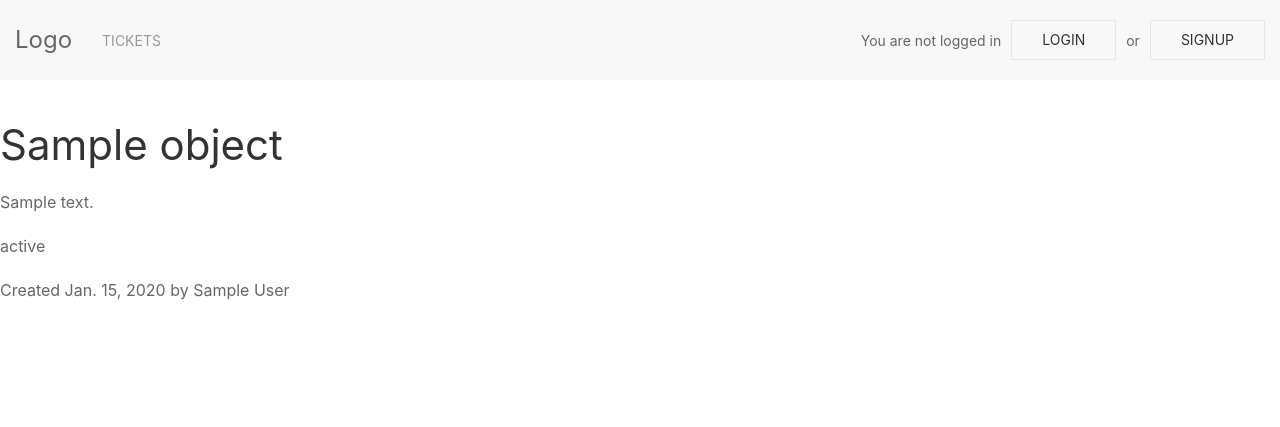
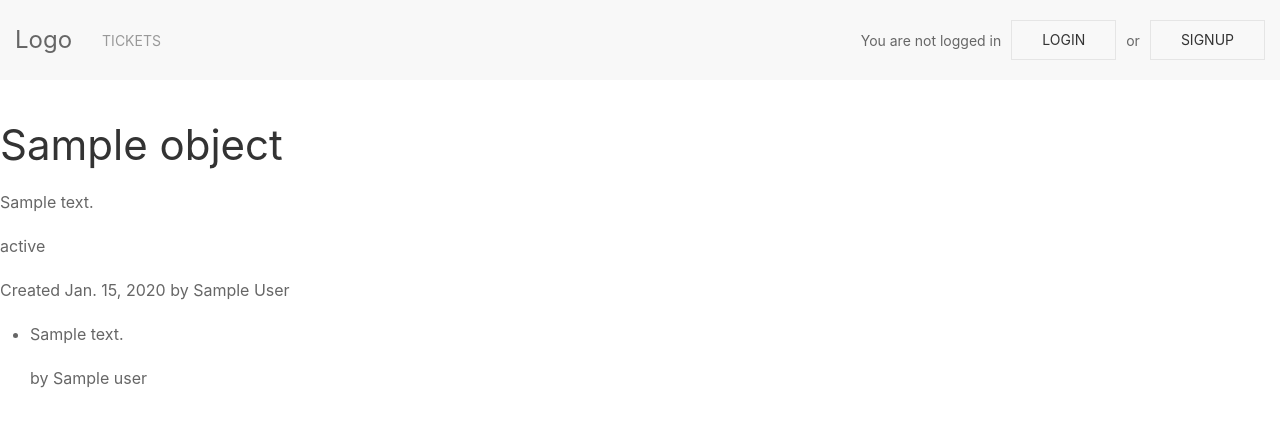
Before and after one commit to karabellyj/IIS-ITS, a Django app: template templates/core/ticket_detail.html in a window 1280 px wide. Shown: the top 427 px of the page. Run offline with Django 3.2, Linux system fonts and the light colour scheme; the template is opened without the code that fills it: most values are stand-ins (such as "Sample title", 1, 10 or a date in 2020).

Commit message:
add comments to ticket

```diff
--- a/templates/core/ticket_detail.html
+++ b/templates/core/ticket_detail.html
@@ -12,6 +12,17 @@
         <a href="{% url 'core:ticket-comment' object.pk %}" class="uk-button uk-button-default">Comment ticket</a>
     {% endif %}
     {% if perms.core.add_attachment %}
-        <a href="{% url 'core:ticket-attach' object.pk%}" class="uk-button uk-button-default">Add attachment</a>
+        <a href="{% url 'core:ticket-attach' object.pk %}" class="uk-button uk-button-default">Add attachment</a>
     {% endif %}
+    <ul>
+        {% for comment in object.comments.all %}
+            <li>
+                <p>{{ comment.text }}</p>
+                <div>
+                    <p>by {{ comment.user }}</p>
+                </div>
+            </li>
+        {% endfor %}
+
+    </ul>
 {% endblock %}
```
